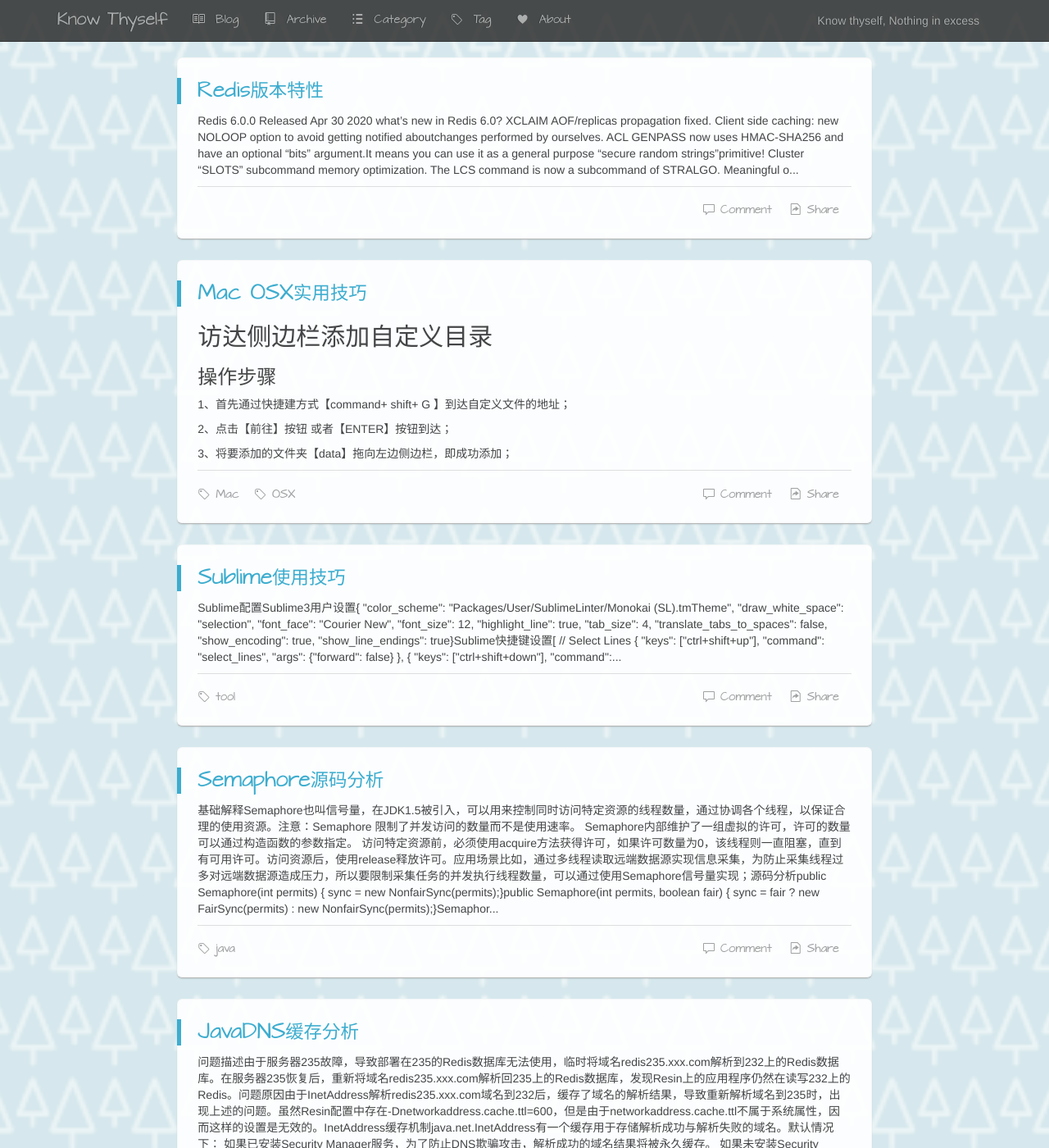
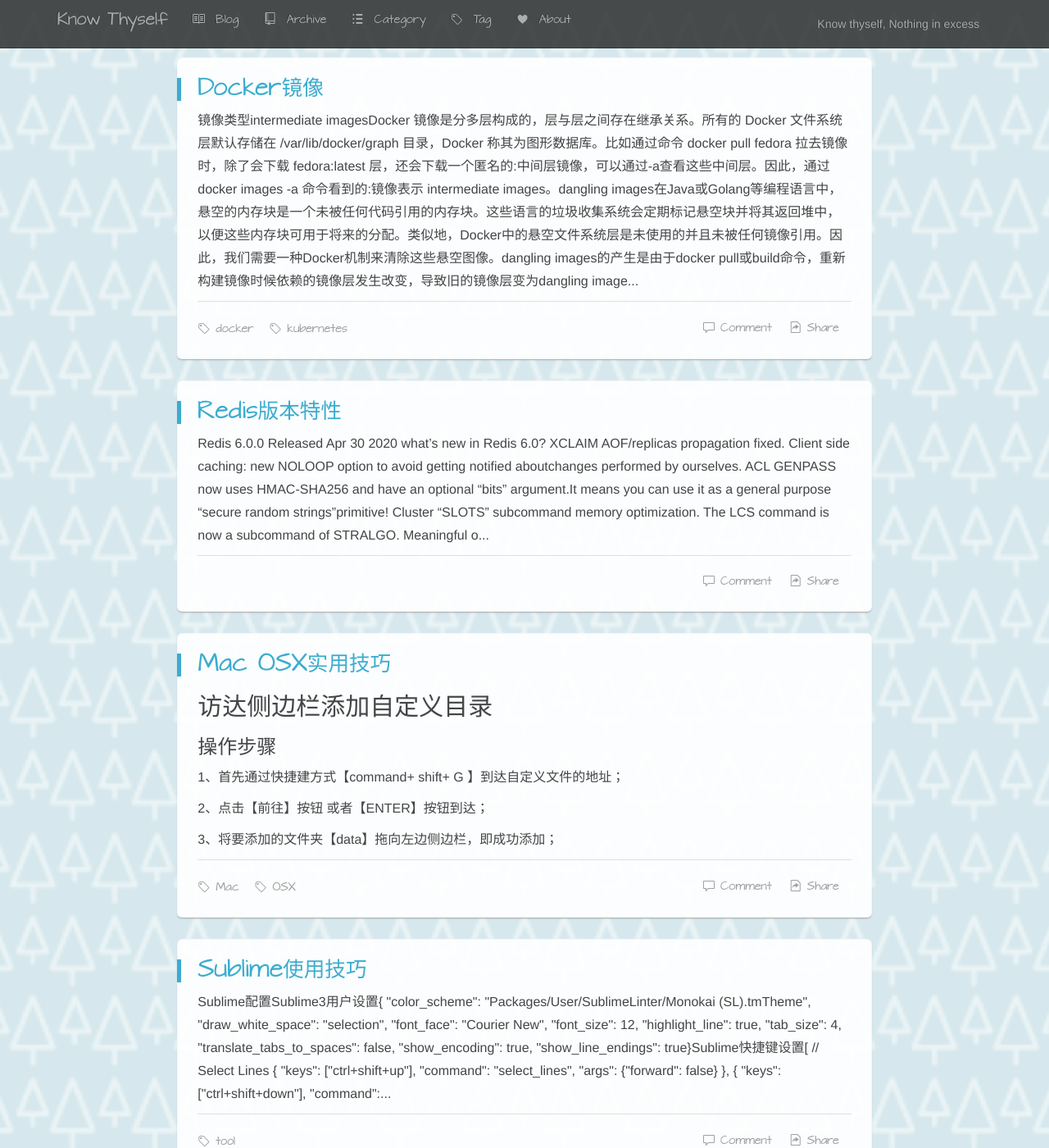
Before and after one commit to liushoukai/liushoukai.github.io, a Jekyll site: the page built from index.html, in a window 1280 px wide and 1400 px high. Shown: the whole window at 82% size. Built offline with Jekyll 4.4.1, drawn with Linux system fonts in a browser that asks for light colours; the list of posts is cut into pages by our own code; some of the changed text lies outside the part shown.

Commit message:
Change font

````diff
--- /dev/null
+++ b/_posts/2020-06-05-docker-images.md
@@ -0,0 +1,110 @@
+---
+layout: post
+title: Docker镜像
+categories: docker
+tags: docker kubernetes
+---
+
+
+
+### 镜像类型
+
+#### intermediate images
+
+Docker 镜像是分多层构成的，层与层之间存在继承关系。所有的 Docker 文件系统层默认存储在 /var/lib/docker/graph 目录，Docker 称其为图形数据库。
+
+比如通过命令 docker pull fedora 拉去镜像时，除了会下载 fedora:latest 层，还会下载一个匿名的<none>:<none>中间层镜像，可以通过-a查看这些中间层。因此，通过 docker images -a 命令看到的<none>:<none>镜像表示 intermediate images。
+
+#### dangling images
+
+在Java或Golang等编程语言中，悬空的内存块是一个未被任何代码引用的内存块。这些语言的垃圾收集系统会定期标记悬空块并将其返回堆中，以便这些内存块可用于将来的分配。类似地，Docker中的悬空文件系统层是未使用的并且未被任何镜像引用。因此，我们需要一种Docker机制来清除这些悬空图像。dangling images的产生是由于docker pull或build命令，重新构建镜像时候依赖的镜像层发生改变，导致旧的镜像层变为dangling images。
+
+因此，通过docker images命令看到的<none>:<none>镜像表示dangling images。
+
+```shell
+#删除dangling images镜像
+docker rmi $(docker images -f "dangling=true" -q)
+```
+
+
+
+### 构建镜像
+
+1. 编写Dockfile文件
+
+   ```dockerfile
+   FROM ubuntu:16.04
+   ```
+
+
+
+2. 执行构建命令
+
+   由于Docker构建镜像的过程会将中间镜像缓存，再次进行构建时，会直接从最后一次成功的中间镜像开始继续构建。可以通过--no-cache标志强制Docker忽略缓存的中间镜像，从头开始构建。
+
+   ```shell
+   sudo docker build -t="kayvita/static_web" .
+   ```
+
+
+
+3. 构建失败处理
+
+   如果build失败，利用最后一次成功的中间镜像进行调试，最后一次构建成功的镜像为b3b7ff88db3b。
+
+   ```shell
+   sudo docker run -t -i b3b7ff88db3b /bin/bash
+   ```
+
+
+
+4. 查看构建成功的镜像
+
+   ```shell
+   sudo docker images
+   ```
+
+
+
+
+
+### 发布镜像
+
+1. 登录Docker Registry
+
+   ```shell
+   docker login -u username
+   ```
+
+
+
+2. 为镜像添加 tag
+
+   ```
+   docker tag SOURCE_IMAGE[:TAG] TARGET_IMAGE[:TAG]
+   docker tag friendlyhello username/get-started:tag1
+   ```
+
+
+
+3. 上传镜像至 Docker Registry
+
+   ```shell
+   docker push username/get-started:tag1
+   ```
+
+
+
+4. 使用 Docker Registry 镜像
+
+   ```shell
+   docker run -p 4000:80 username/get-started:tag1
+   ```
+
+
+
+### 参考资料
+
+[http://www.projectatomic.io/blog/2015/07/what-are-docker-none-none-images/][1]{:target="_blank"}
+
+[1]:http://www.projectatomic.io/blog/2015/07/what-are-docker-none-none-images/
--- a/assets/css/main.css
+++ b/assets/css/main.css
@@ -61,10 +61,6 @@
     background-color: #fff;
 }
 
-/*.navbar-nav>li>a{
-    line-height: 1.42857143;
-}*/
-
 .footnote-tiffany a,
 .footnote-tiffany span{
     color:#fff;
@@ -117,10 +113,12 @@
 }
 
 body {
-    !background-image: url({{ "/assets/img/bg.jpg" | prepend: site.baseurl | prepend: site.url }});
     height: 100%;
     padding: 0px 0px 0px 0px;
     margin: 0px 0px 0px 0px;
+    font-size: 16px;
+    font-weight: 300;
+    line-height: 1.75em;
 }
 
 /* body,code,pre {
@@ -309,13 +307,6 @@
     text-align: center;
 }
 
-/*@font-face {
-  font-family: 'JosefinSans-Regular';
-  src: url("https://liushoukai.github.io/assets/fonts/JosefinSans-Regular.ttf");
-  font-weight: normal;
-  font-style: normal;
-}*/
-
 #toc ol {
   padding-left: 16px;
 }
````
Also changed, not shown: _drafts/hashmap-initial-capacity-source-analysis.md (deleted, +0 -30 lines), _drafts/hashmap-source.md (added, +45 -0 lines), _drafts/spring-handlermethod-source.md (added, +10 -0 lines), _drafts/template-performance.md (+6 -1 lines), _posts/2017-09-21-java7-features.md (+3 -3 lines), README.md.
